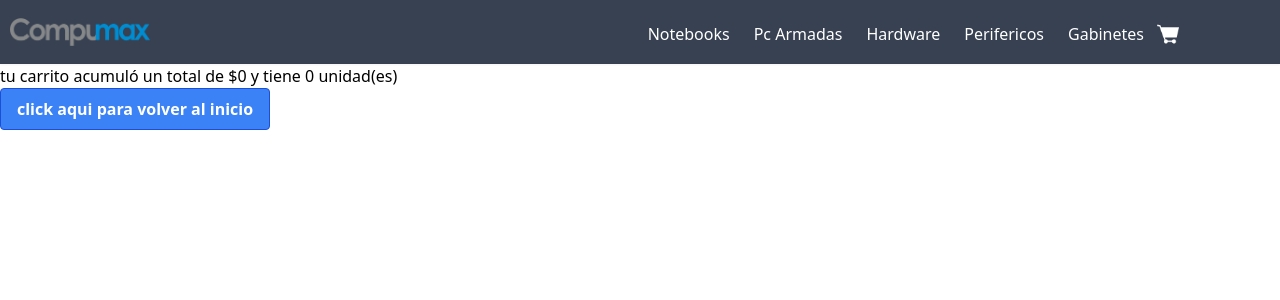
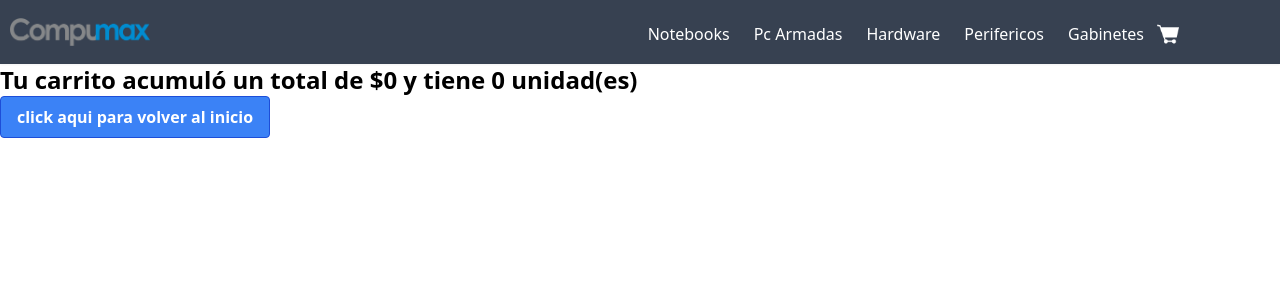
Before and after one commit to martinb28/compumax, a React (Create React App) app: page /cart in a window 1280 px wide. Shown: the top 300 px of the page. Built offline with nearby package versions, Linux system fonts and the light colour scheme; what notyf would draw is missing.

Commit message:
CompuMaxBugao

```diff
--- a/src/Components/Cart/Cart.js
+++ b/src/Components/Cart/Cart.js
@@ -29,7 +29,7 @@ const Cart = (props) =>{
 
     return(
     <>
-    <p> tu carrito acumuló un total de ${total} y tiene {unidades} unidad(es)</p>
+    <h1 className = 'font-sans text-2xl antialiased font-semibold'>Tu carrito acumuló un total de ${total} y tiene {unidades} unidad(es)</h1>
     {cart.map((item)=>
             <><div className="flex flex-col border bg-gray-50">
             <h2 className='font-semibold'>nombre:</h2> <h3 className='text-blue-500'>{item.nombre}</h3>
```
